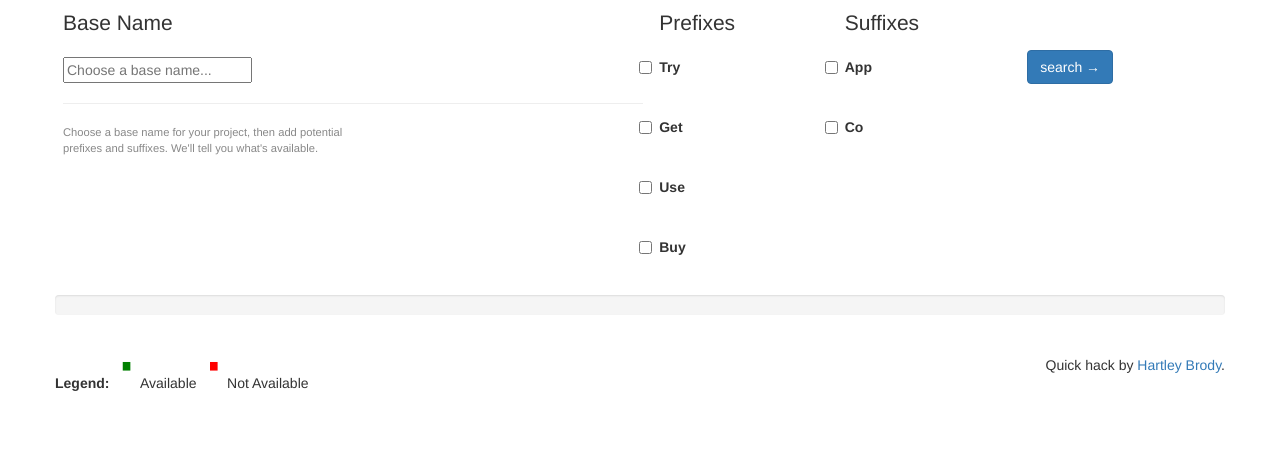
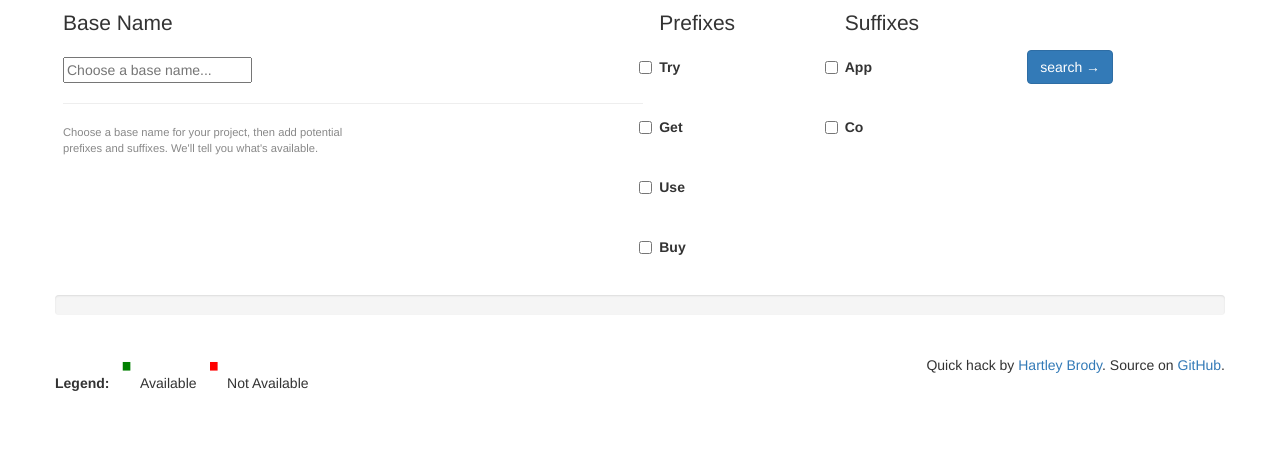
Before and after one commit to hartleybrody/naming, a Flask app: page / in a window 1280 px wide. Shown: the part 120-579 px from the top of the page. Run offline with Flask 2, Linux system fonts and the light colour scheme; some libraries are stand-ins or nearby versions.

Commit message:
added link to github source:

```diff
--- a/templates/homepage.html
+++ b/templates/homepage.html
@@ -94,7 +94,7 @@
                         <strong>Legend:</strong> <span class="true">Available</span> <span class="false">Not Available</span>
                     </span>
                     <span class="pull-right">
-                        Quick hack by <a href="http://blog.hartleybrody.com/">Hartley Brody</a>.
+                        Quick hack by <a href="http://blog.hartleybrody.com/">Hartley Brody</a>. Source on <a href="https://github.com/hartleybrody/naming">GitHub</a>.
                     </span>
                 </div>
             </div><!--.row-->
```
